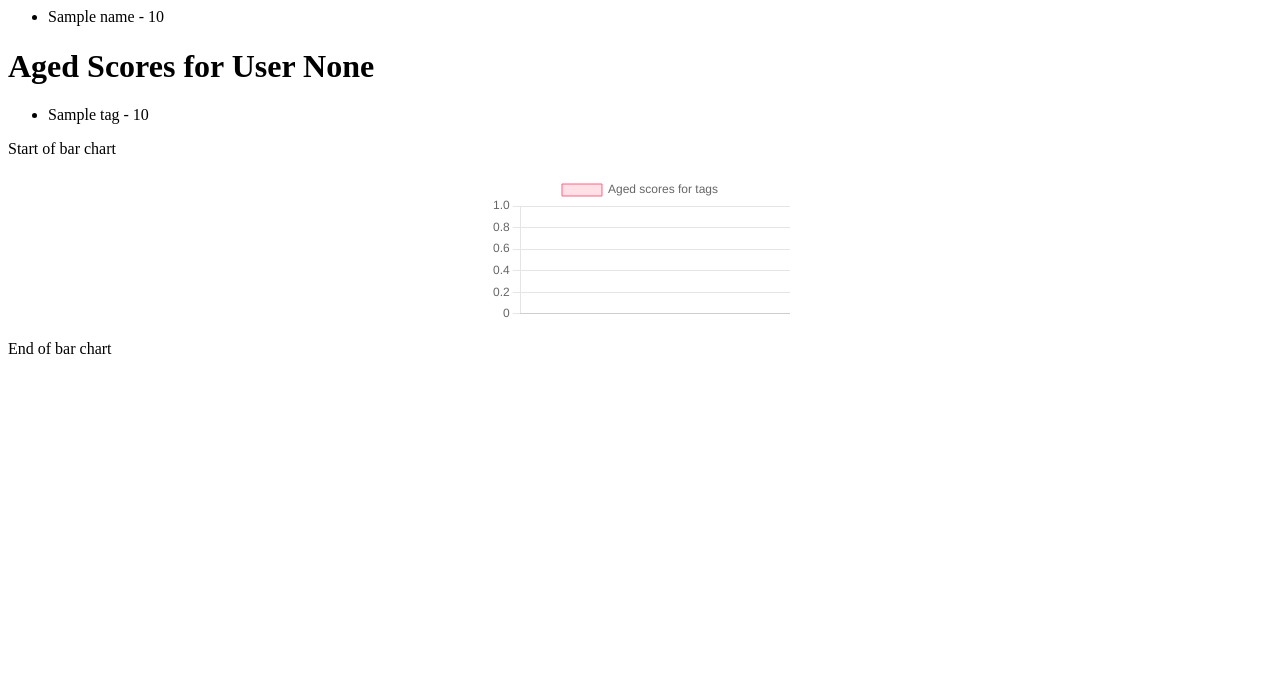
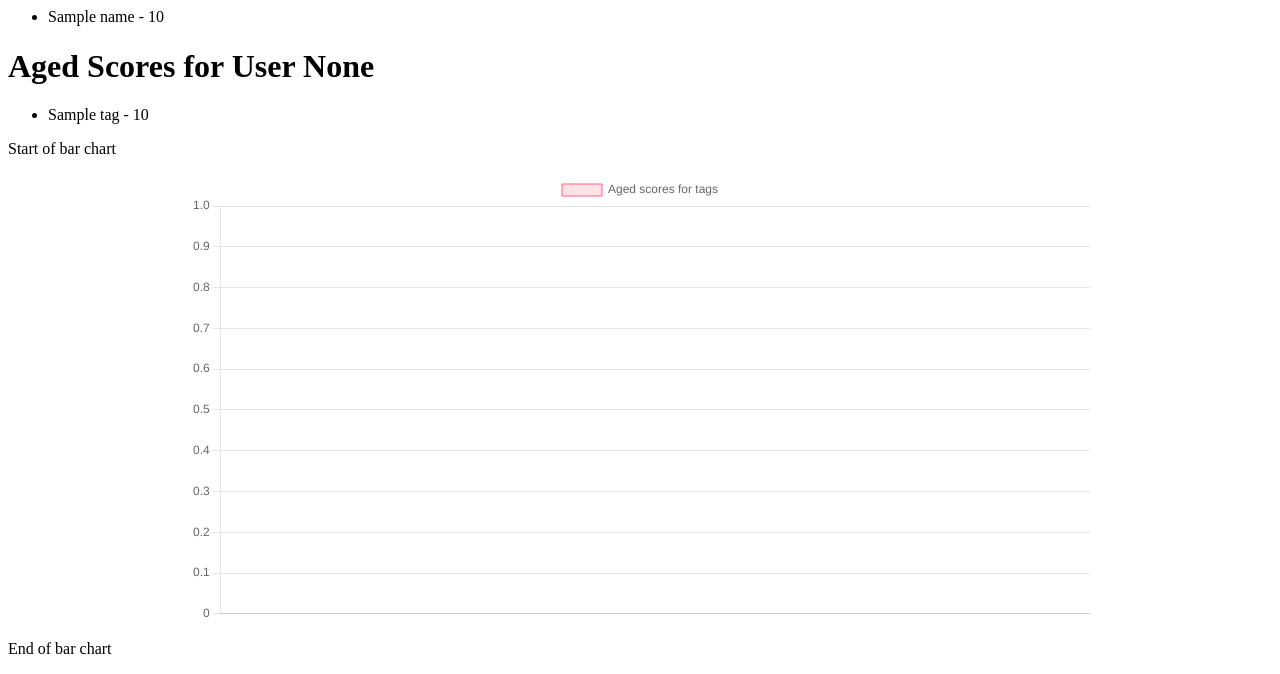
Before and after one commit to db533/dundlabumi, a Django app: template dati/templates/user_view.html in a window 1280 px wide. Shown: the part 194-868 px from the top of the page. Before the commit the page ends 548 px from the top, so only its background shows below. Run offline with Django 3.2, Linux system fonts and the light colour scheme; the template is opened without the code that fills it: most values are stand-ins (such as "Sample title", 1, 10 or a date in 2020).

```diff
--- a/dati/templates/user_view.html
+++ b/dati/templates/user_view.html
@@ -4,6 +4,8 @@
   <style>
     #myChart {
       margin: 0 auto;
+      width: 900px;
+      height: 300px;
     }
   </style>
 <h1>Pageviews for User {{ user.id }}</h1>
@@ -61,11 +63,6 @@
               beginAtZero: true
             }
           },
-          responsive: false,
-          maintainAspectRatio: false,
-          width: 900,
-          height: 300
-
         }
       }
     );
```
